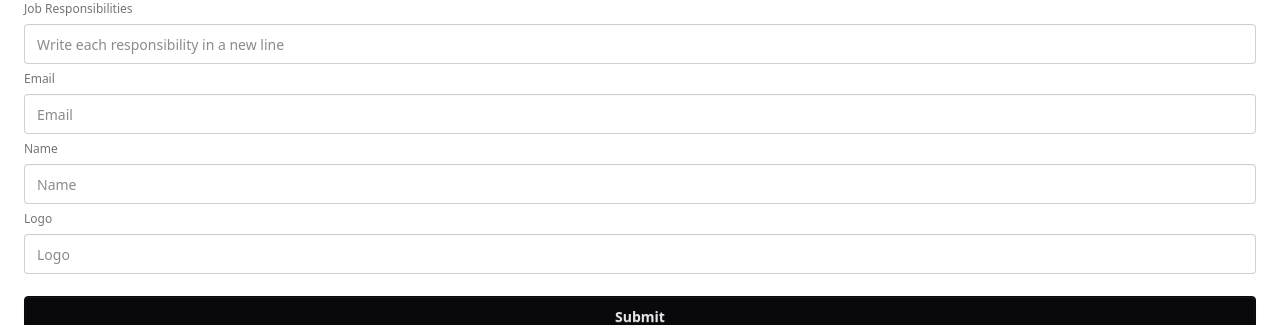
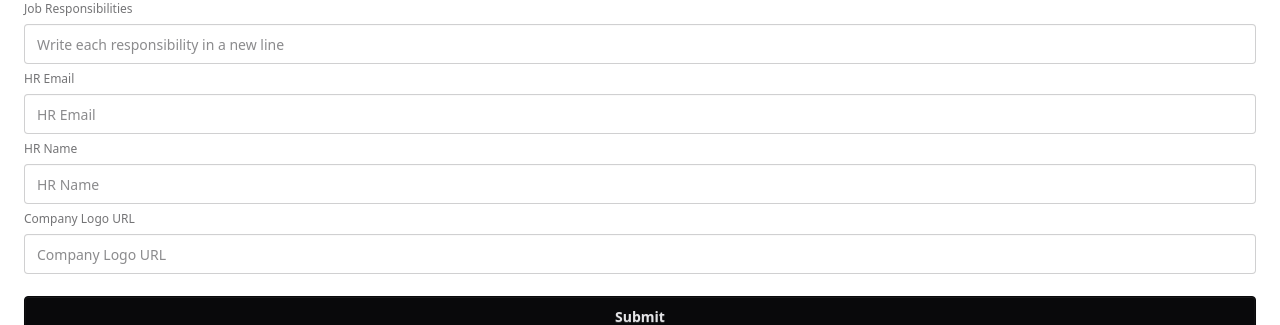
Before and after one commit to riponmondalbd/job-portal, a React (Vite) app in the folder job-portal-client/: page /addJob in a window 1280 px wide. Shown: the part 763-1088 px from the top of the page. Built offline with nearby package versions, Linux system fonts and the light colour scheme; no server answers; sample sign-in values are in the browser's storage.

Commit message:
extract form data and reform data for salary range

```diff
--- a/job-portal-client/src/pages/AddJob/AddJob.jsx
+++ b/job-portal-client/src/pages/AddJob/AddJob.jsx
@@ -1,8 +1,21 @@
 const AddJob = () => {
+  const handleAddJob = (e) => {
+    e.preventDefault();
+    const formData = new FormData(e.target);
+    // console.log(formData.entries());
+    const initialData = Object.fromEntries(formData.entries());
+    console.log(initialData);
+
+    const { min, max, currency, ...newJob } = initialData;
+    console.log(newJob);
+
+    newJob.salaryRange = { min, max, currency };
+    console.log(newJob);
+  };
   return (
     <div>
       <h2 className="text-3xl">Post a new Job</h2>
-      <form className="card-body">
+      <form onSubmit={handleAddJob} className="card-body">
         <fieldset className="fieldset">
           {/* job title */}
           <label className="fieldset-label">Job Title</label>
@@ -22,7 +35,11 @@ const AddJob = () => {
           />
           {/* job type */}
           <label className="fieldset-label">Job Type</label>
-          <select defaultValue="Pick a color" className="select w-full">
+          <select
+            defaultValue="Pick a color"
+            name="jobType"
+            className="select w-full"
+          >
             <option disabled={true}>Pick a Job Type</option>
             <option>Full-time</option>
             <option>Intern</option>
@@ -30,7 +47,11 @@ const AddJob = () => {
           </select>
           {/* job field */}
           <label className="fieldset-label">Job Field</label>
-          <select defaultValue="Pick a color" className="select w-full">
+          <select
+            defaultValue="Pick a color"
+            name="category"
+            className="select w-full"
+          >
             <option disabled={true}>Pick a Job Field</option>
             <option>Engineering</option>
             <option>Marketing</option>
@@ -60,7 +81,11 @@ const AddJob = () => {
             </div>
             <div>
               <label className="fieldset-label">Currency</label>
-              <select defaultValue="Pick a color" className="select w-full">
+              <select
+                defaultValue="Pick a color"
+                name="currency"
+                className="select w-full"
+              >
                 <option disabled={true}>Currency</option>
                 <option>BDT</option>
                 <option>USD</option>
@@ -101,28 +126,28 @@ const AddJob = () => {
             placeholder="Write each responsibility in a new line"
           />
           {/* hr email */}
-          <label className="fieldset-label">Email</label>
+          <label className="fieldset-label">HR Email</label>
           <input
-            type="email"
+            type="hr_email"
             name="email"
             className="input w-full"
-            placeholder="Email"
+            placeholder="HR Email"
           />
           {/* hr name */}
-          <label className="fieldset-label">Name</label>
+          <label className="fieldset-label">HR Name</label>
           <input
             type="text"
-            name="name"
+            name="hr_name"
             className="input w-full"
-            placeholder="Name"
+            placeholder="HR Name"
           />
           {/* company logo */}
-          <label className="fieldset-label">Logo</label>
+          <label className="fieldset-label">Company Logo URL</label>
           <input
             type="text"
-            name="logo"
+            name="company_logo"
             className="input w-full"
-            placeholder="Logo"
+            placeholder="Company Logo URL"
           />
           {/* submit button */}
           <button className="btn btn-neutral mt-4">Submit</button>
```
